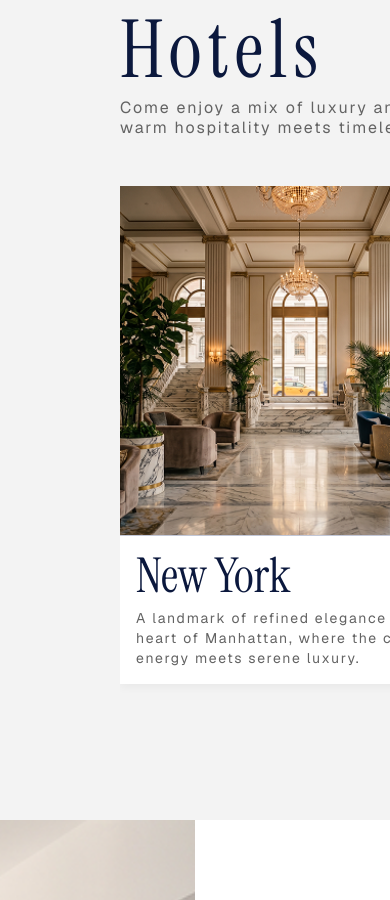
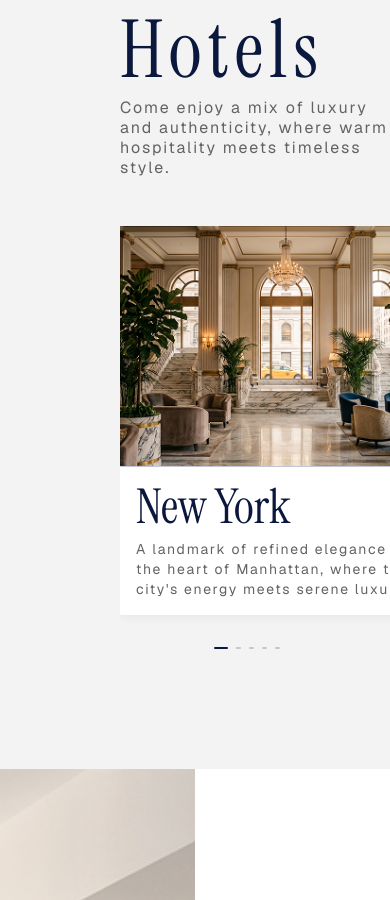
Before and after one commit to montoyabrand-design/multibrand-homepage, a Next.js app: page /elyzior/first-time in a window 390 px wide. Shown: the part 1225-2125 px from the top of the page. Built offline with nearby package versions, Linux system fonts and the light colour scheme.

Commit message:
feat(mobile): swipeable hotels carousel with scroll-snap and dot indicators

```diff
--- a/src/components/elyzior/HotelCard.tsx
+++ b/src/components/elyzior/HotelCard.tsx
@@ -12,7 +12,7 @@ interface HotelCardProps {
 export function HotelCard({ city, description, imageUrl }: HotelCardProps) {
   return (
     <motion.article
-      className="flex flex-col shrink-0 w-[359px] overflow-hidden"
+      className="flex flex-col shrink-0 w-[359px] max-sm:w-[85vw] overflow-hidden"
       style={{
         backgroundColor: "var(--color-bg-page)",
         boxShadow: "var(--elevation-card)",
@@ -20,7 +20,7 @@ export function HotelCard({ city, description, imageUrl }: HotelCardProps) {
       {...hoverScaleCard}
     >
       {/* Image */}
-      <div className="relative h-[349px] w-full overflow-hidden">
+      <div className="relative h-[349px] max-sm:h-[240px] w-full overflow-hidden">
         <motion.img
           src={imageUrl}
           alt={city}
--- a/src/components/elyzior/HotelsCarousel.tsx
+++ b/src/components/elyzior/HotelsCarousel.tsx
@@ -1,6 +1,7 @@
 'use client';
 
 import { motion } from 'framer-motion';
+import { useRef, useState, useCallback } from 'react';
 import type { UserType } from "@/tokens";
 import { HotelCard } from "./HotelCard";
 import { fadeUp, staggerContainer, staggerContainerDelayed, VP } from "./animations";
@@ -39,6 +40,9 @@ const headerStagger = staggerContainer;
 const cardStagger   = staggerContainerDelayed;
 
 export function HotelsCarousel({ userType }: { userType: UserType }) {
+  const scrollRef = useRef<HTMLDivElement>(null);
+  const [activeIndex, setActiveIndex] = useState(0);
+
   const orderedHotels =
     userType === "loyalty"
       ? [...hotels].sort(
@@ -46,9 +50,16 @@ export function HotelsCarousel({ userType }: { userType: UserType }) {
         )
       : hotels;
 
+  const handleScroll = useCallback(() => {
+    const el = scrollRef.current;
+    if (!el) return;
+    const cardWidth = el.scrollWidth / orderedHotels.length;
+    setActiveIndex(Math.round(el.scrollLeft / cardWidth));
+  }, [orderedHotels.length]);
+
   return (
     <section
-      className="relative overflow-hidden"
+      className="relative overflow-hidden max-sm:pl-4 max-sm:pr-0"
       style={{
         backgroundColor: "var(--color-bg-surface)",
         paddingTop: "120px",
@@ -67,7 +78,7 @@ export function HotelsCarousel({ userType }: { userType: UserType }) {
       >
         <motion.h2
           variants={fadeUp}
-          className="leading-none"
+          className="leading-none max-sm:text-[40px]"
           style={{
             fontFamily: "var(--font-display)",
             fontSize: "var(--size-h1)",
@@ -79,7 +90,7 @@ export function HotelsCarousel({ userType }: { userType: UserType }) {
         </motion.h2>
         <motion.p
           variants={fadeUp}
-          className="text-[16px] leading-5 tracking-[1.92px] w-[486px]"
+          className="text-[16px] leading-5 tracking-[1.92px] max-w-[486px] max-sm:w-full"
           style={{
             fontFamily: "var(--font-body)",
             color: "var(--color-text-secondary)",
@@ -93,19 +104,37 @@ export function HotelsCarousel({ userType }: { userType: UserType }) {
 
       {/* Cards */}
       <motion.div
+        ref={scrollRef}
+        onScroll={handleScroll}
         variants={cardStagger}
         initial="hidden"
         whileInView="visible"
         viewport={{ once: true, margin: "-100px" }}
-        className="flex gap-6 overflow-x-auto pb-4 pr-16"
+        className="flex gap-6 max-sm:gap-3 overflow-x-auto pb-4 pr-16 max-sm:snap-x max-sm:snap-mandatory"
         style={{ scrollbarWidth: "none" }}
       >
         {orderedHotels.map((hotel) => (
-          <motion.div key={hotel.city} variants={fadeUp}>
+          <motion.div key={hotel.city} variants={fadeUp} className="max-sm:snap-start max-sm:shrink-0">
             <HotelCard {...hotel} />
           </motion.div>
         ))}
       </motion.div>
+
+      {/* Dot indicators — mobile only */}
+      <div className="hidden max-sm:flex gap-2 justify-center mt-4 pr-4">
+        {orderedHotels.map((_, i) => (
+          <div
+            key={i}
+            className="h-[2px] rounded-full transition-all duration-300"
+            style={{
+              width: i === activeIndex ? '14px' : '5px',
+              backgroundColor: i === activeIndex
+                ? 'var(--color-text-primary)'
+                : 'var(--color-border-default)',
+            }}
+          />
+        ))}
+      </div>
     </section>
   );
 }
```
